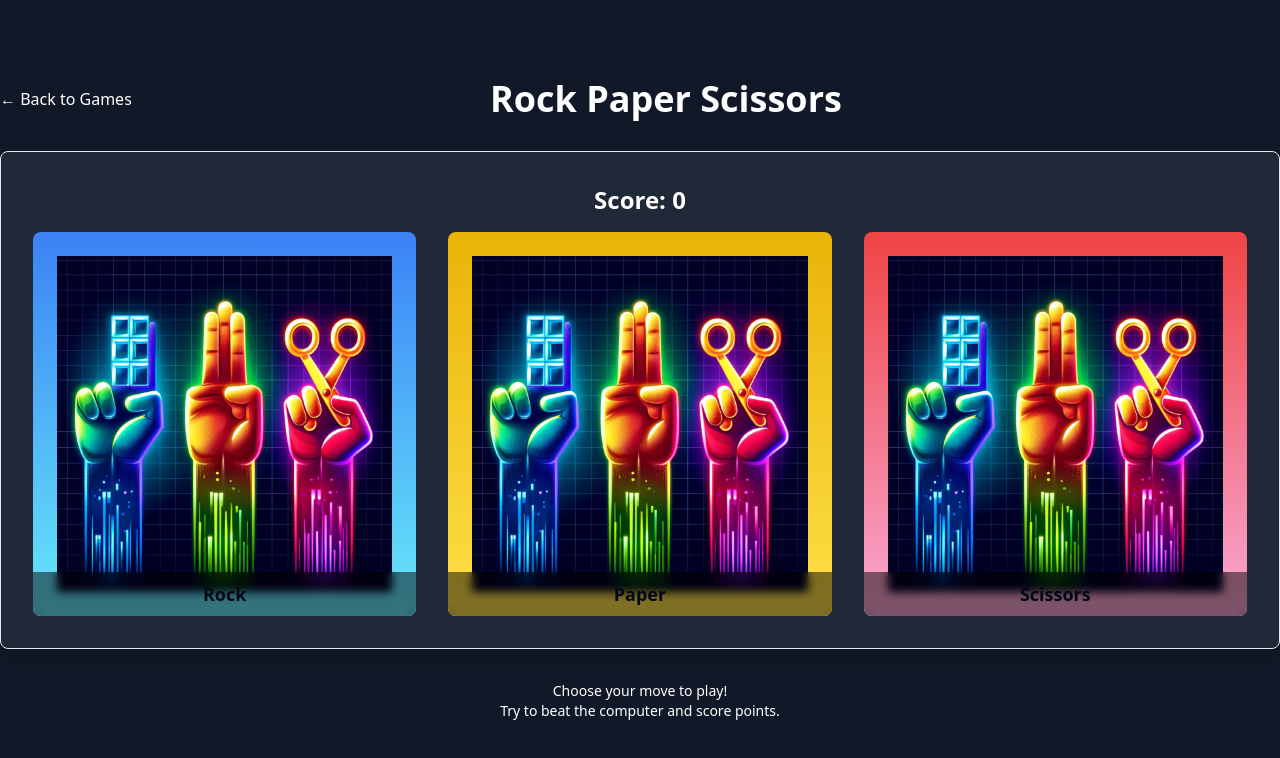
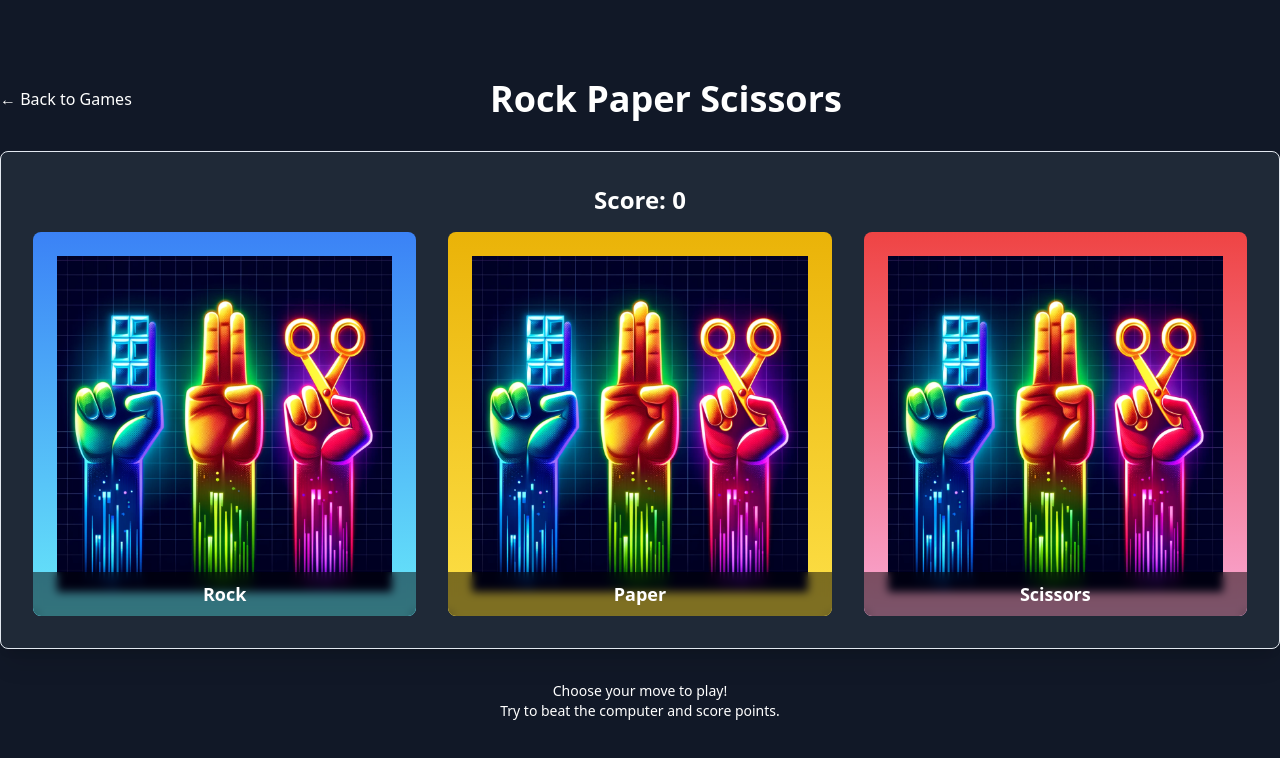
Before and after one commit to rao2p0/neongamers, a React (Vite) app: page /rock-paper-scissors in a window 1280 px wide. Shown: the top 758 px of the page. Built offline with nearby package versions, Linux system fonts and the light colour scheme.

Commit message:
Update Rock Paper Scissors Styles
Changed the font color of the rock, paper, and scissors game cards to white for better visibility.
[skip gpt_engineer]

```diff
--- a/src/components/rock-paper-scissors/GameCard.tsx
+++ b/src/components/rock-paper-scissors/GameCard.tsx
@@ -33,7 +33,7 @@ const GameCard = ({ type, onClick, isSelected }: GameCardProps) => {
         />
       </div>
       <div className="absolute bottom-0 left-0 right-0 text-center p-2 bg-black/50 backdrop-blur-sm">
-        <p className="text-lg font-bold capitalize">{type}</p>
+        <p className="text-lg font-bold capitalize text-white">{type}</p>
       </div>
     </button>
   );
```
